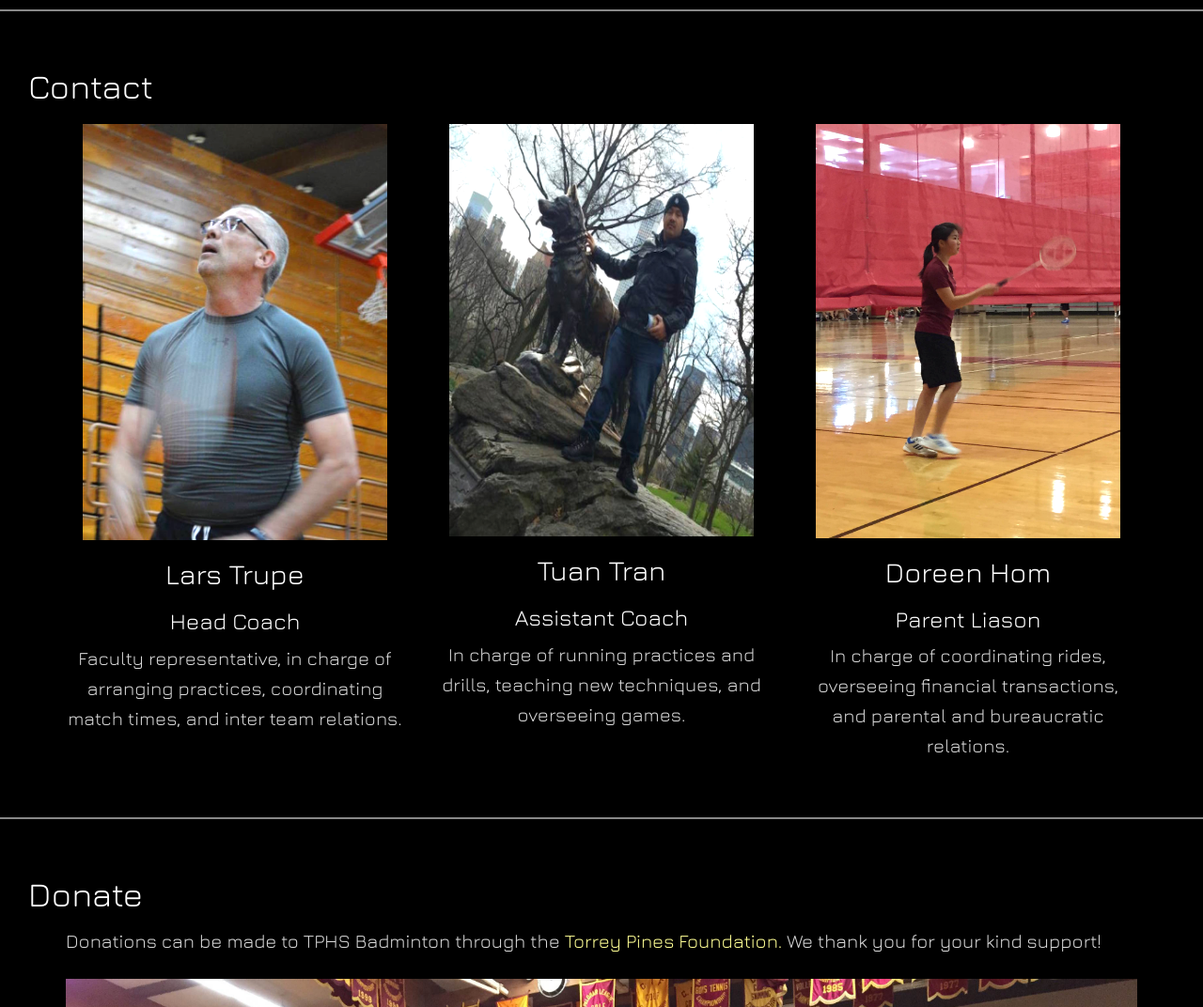
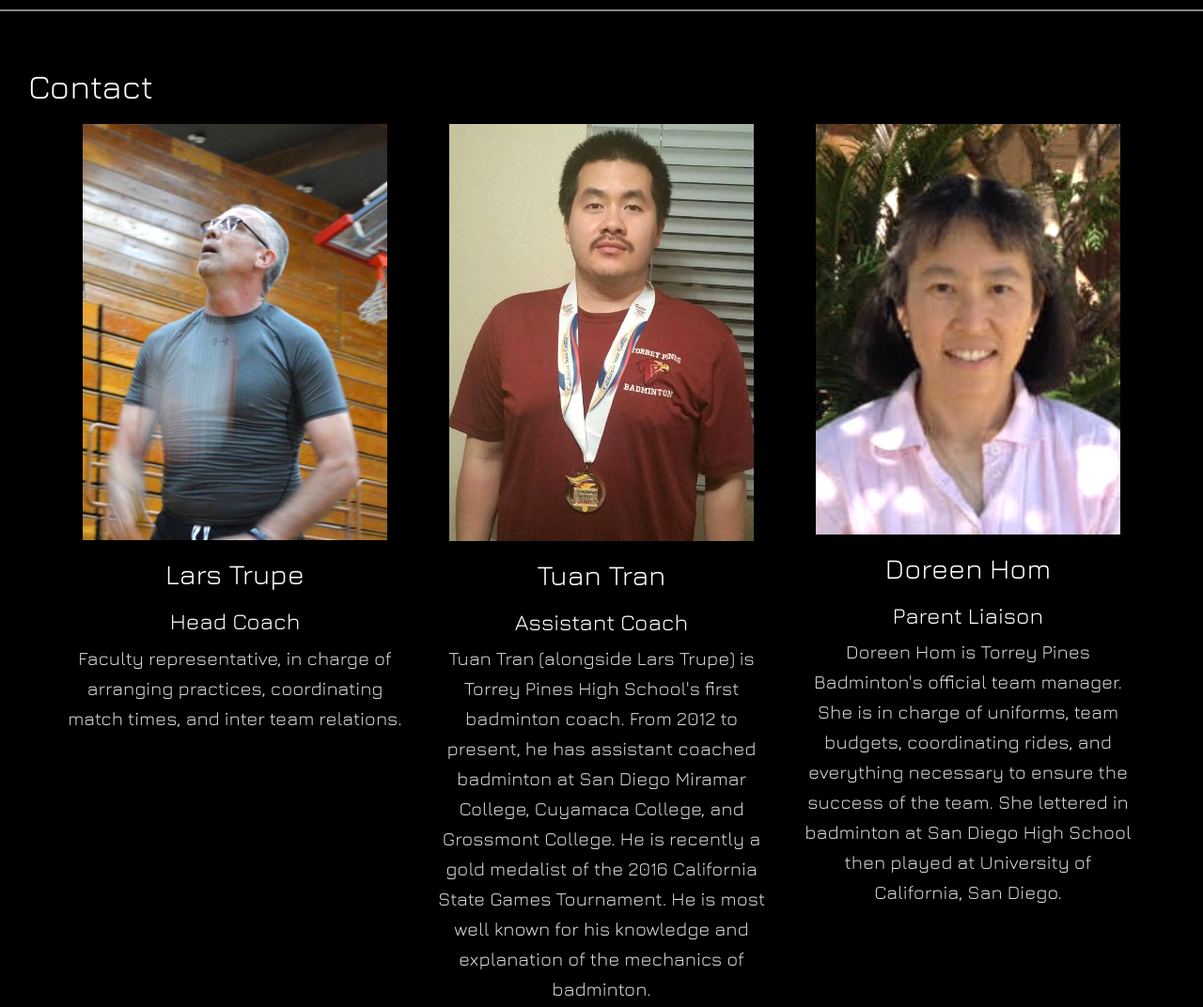
Before and after one commit to martinckong/TPBadminton, a plain HTML site: page index.html in a window 1280 px wide. Shown: the part 3760-4832 px from the top of the page at 94% size. Drawn offline with nearby package versions, Linux system fonts and the light colour scheme.

Commit message:
Add files via upload

```diff
--- a/index.html
+++ b/index.html
@@ -325,16 +325,16 @@
 						<p id="bio">Faculty representative, in charge of arranging practices, coordinating match times, and inter team relations.</p>
 					</div>
 					<div class="col-sm-4">
-						<center><img src="tuanprofile.jpg" class="profiles" id="photo4"></center>
+						<center><img src="tuan.jpg" class="profiles" id="photo4"></center>
 						<h2><center>Tuan Tran</center></h2>
 						<h3><center>Assistant Coach</center></h3>
-						<p id="bio">In charge of running practices and drills, teaching new techniques, and overseeing games.</p>
+						<p id="bio">Tuan Tran (alongside Lars Trupe) is Torrey Pines High School's first badminton coach. From 2012 to present, he has assistant coached badminton at San Diego Miramar College, Cuyamaca College, and Grossmont College. He is recently a gold medalist of the 2016 California State Games Tournament. He is most well known for his knowledge and explanation of the mechanics of badminton.</p>
 					</div>
 					<div class="col-sm-4">
-						<center><img src="badminton1.JPG" class="profiles" id="photo4"></center>
+						<center><img src="doreen.jpg" class="profiles" id="photo4"></center>
 						<h2><center>Doreen Hom</center></h2>
-						<h3><center>Parent Liason</center></h3>
-						<p id="bio">In charge of coordinating rides, overseeing financial transactions, and parental and bureaucratic relations.</p>
+						<h3><center>Parent Liaison</center></h3>
+						<p id="bio">Doreen Hom is Torrey Pines Badminton's official team manager. She is in charge of uniforms, team budgets, coordinating rides, and everything necessary to ensure the success of the team. She lettered in badminton at San Diego High School then played at University of California, San Diego.</p>
 					</div>
 				</div>
 			</div>
```
Also changed, not shown: doreen.jpg (added), tuan.jpg (added).
